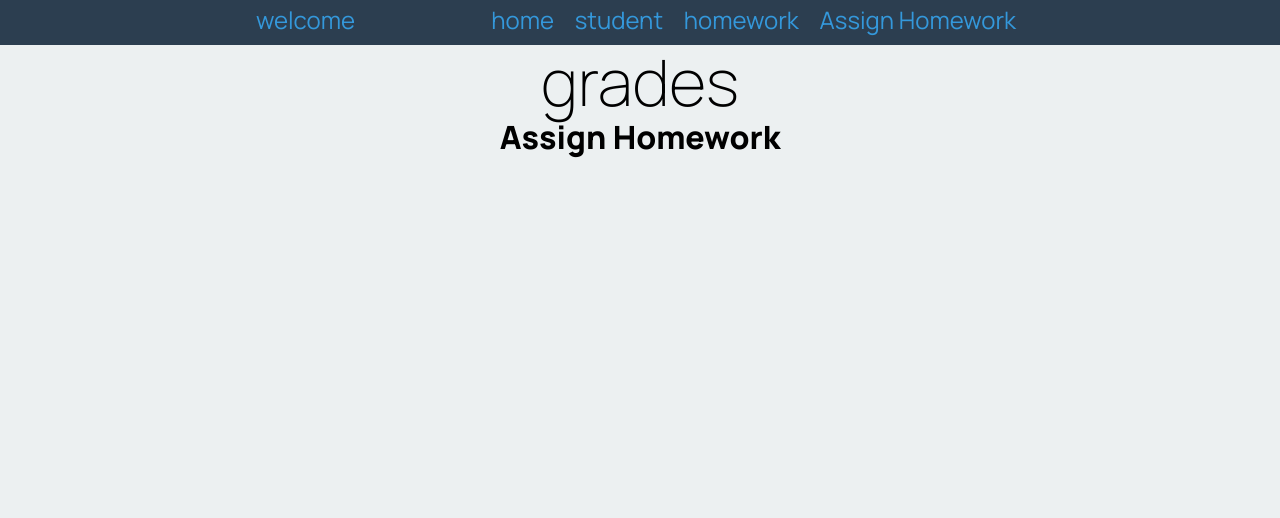
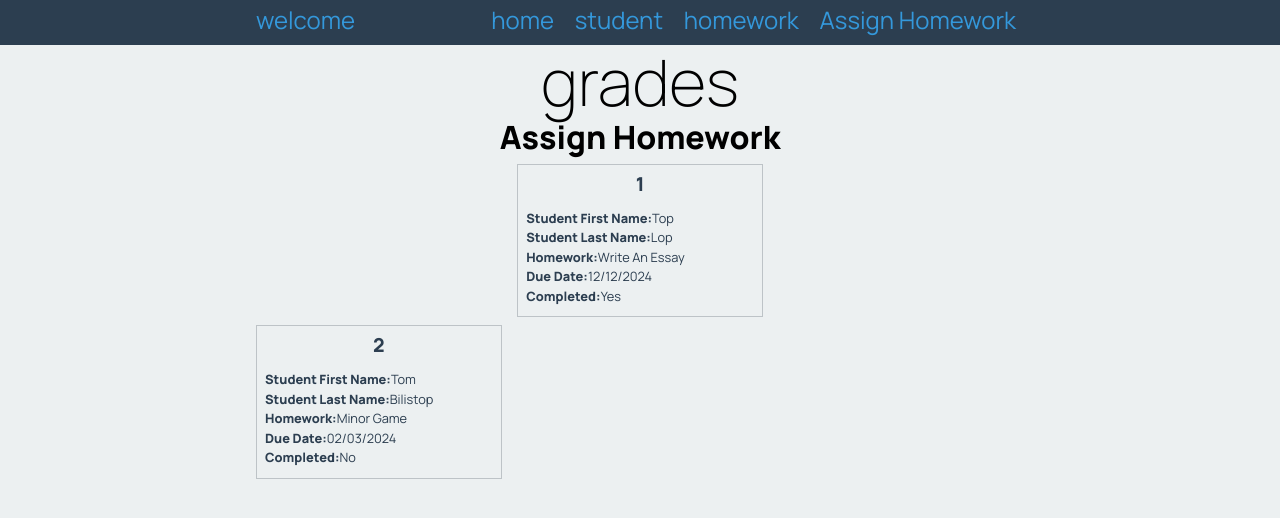
Before and after one commit to 20026WC/Grades, a Flask app: page /assign in a window 1280 px wide. Shown: the top 518 px of the page. Run offline with Flask 3, Linux system fonts and the light colour scheme; data comes from the database, SQL or seed files in the repository; both versions use the stored data as it was after the commit.

Commit message:
Version 14: Forign Keys and Inner Join fully working

```diff
--- a/Grades/app.py
+++ b/Grades/app.py
@@ -47,9 +47,9 @@ def render_homework_page():  # put application's code here
 @app.route('/assign')
 def render_assign_page():  # put application's code here
     con = create_connection(DATABASE)
-    query = "SELECT name_id, homework_id, due_date, completed  FROM Assigned a" \
-            " INNER JOIN Student s ON a.name_id = s.name" \
-            " INNER JOIN Homework  h ON a.homework_id = h.task "
+    query = "SELECT a.id, name , task, due_date, completed, last_name FROM Assigned a " \
+            "INNER JOIN Student s ON s.id = a.name_id " \
+            "INNER JOIN Homework  h ON h.id =  a.homework_id"
     cur = con.cursor()
     cur.execute(query)
     assigned_homework_list = cur.fetchall()
--- a/Grades/templates/assigned.html
+++ b/Grades/templates/assigned.html
@@ -10,7 +10,8 @@ Assign Homework
         <div class ="grade-box">
             <h3 class="grade-box-heading">{{ homework[0] }}</h3>
             <div class="grade-box-info">
-                <p><strong>Student Name:</strong>{{ homework[1] }}</p>
+                <p><strong>Student First Name:</strong>{{ homework[1] }}</p>
+                <p><strong>Student Last Name:</strong>{{ homework[5] }}</p>
                 <p><strong>Homework:</strong>{{ homework[2] }}</p>
                 <p><strong>Due Date:</strong>{{ homework[3] }}</p>
                 <p><strong>Completed:</strong>{{ homework[4] }}</p>
```
Also changed, not shown: Grades/grades.db.
